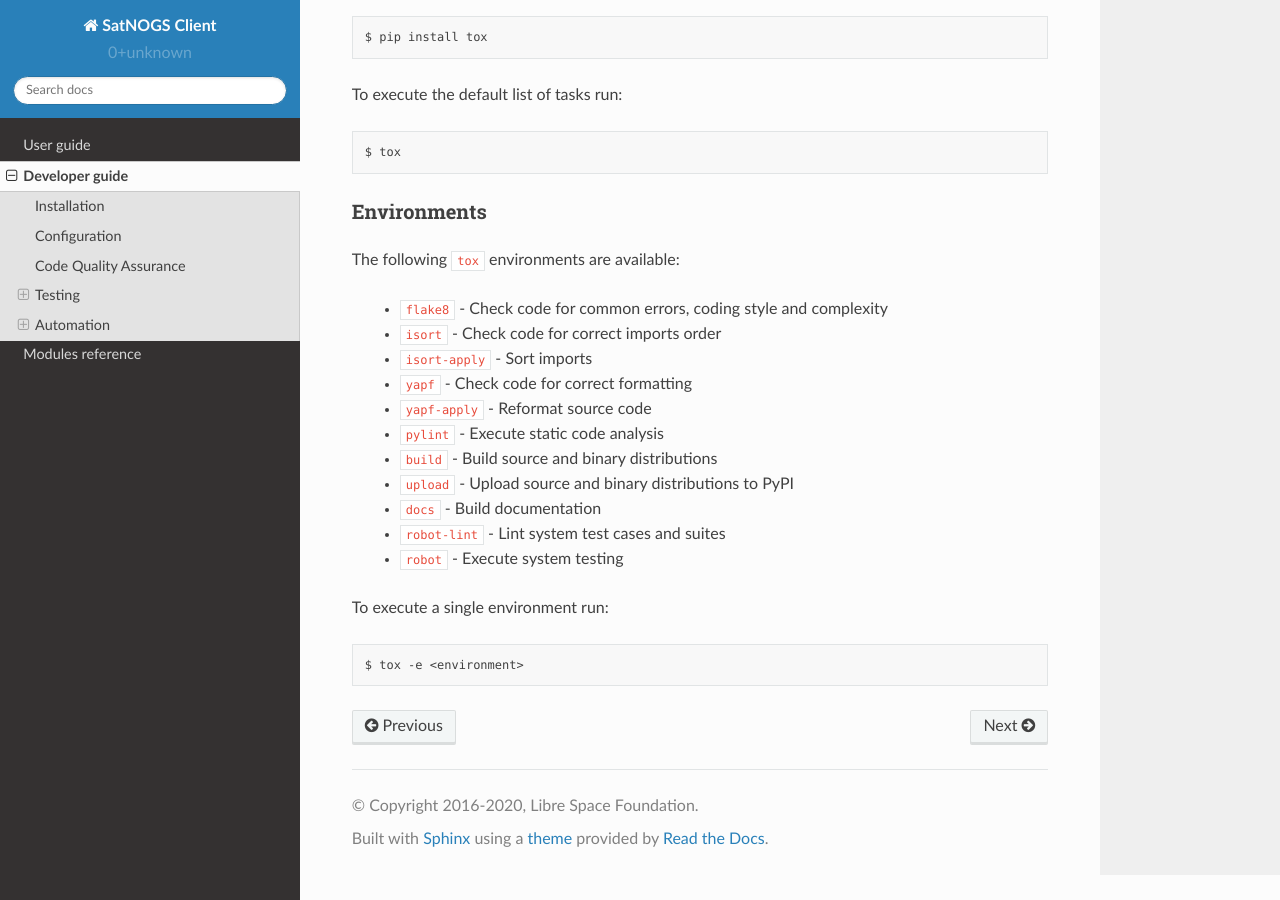
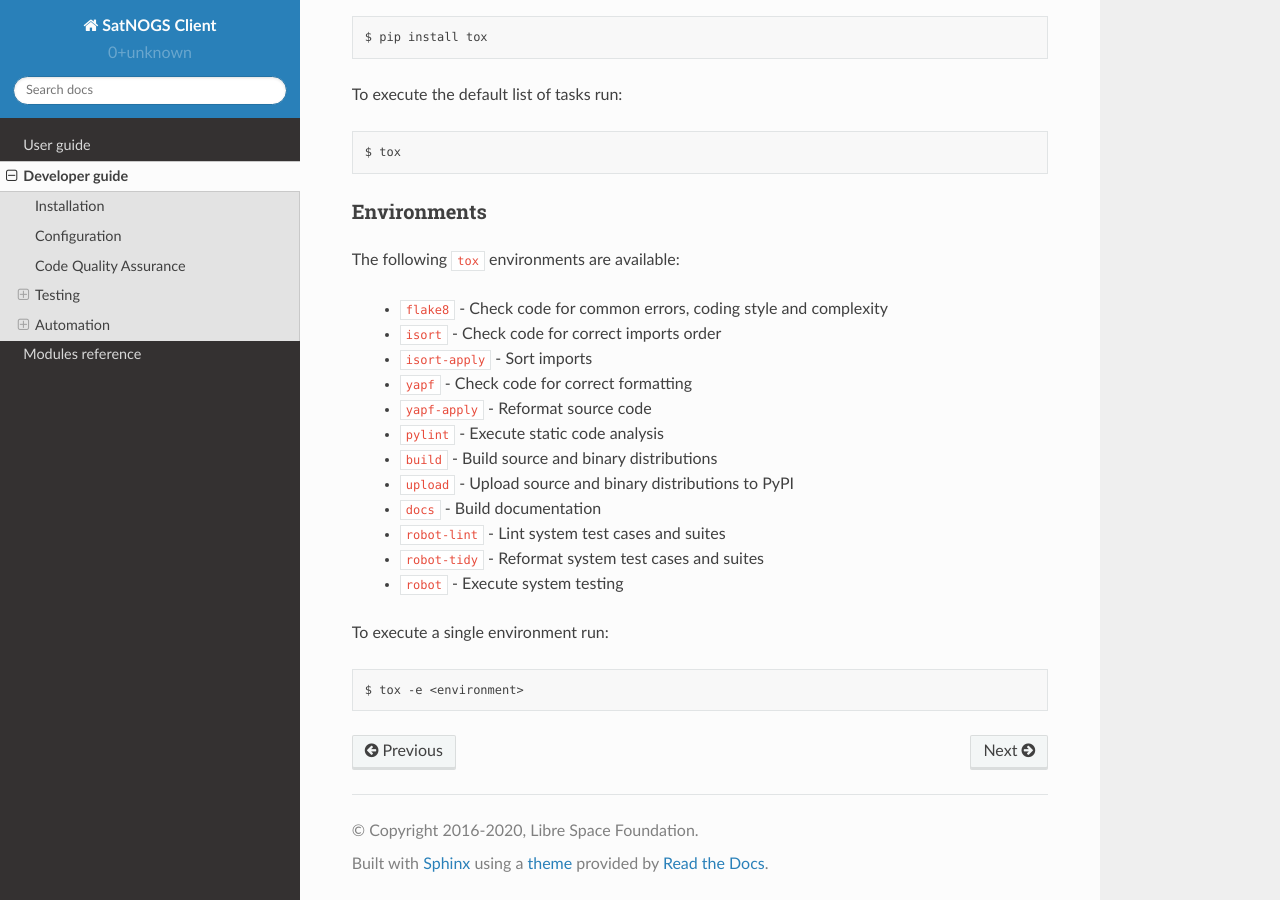
Before and after one commit to yaplik/satnogs-client, a Sphinx documentation site: the page built from docs/devguide.rst, in a window 1280 px wide and 900 px high, scrolled down 1375 px. Built offline with Sphinx 7.4.7 and the Read the Docs theme 2.0.0, drawn with Linux system fonts in a browser that asks for light colours.

Commit message:
tox: Add 'robot-tidy' environemnt to autoformat Robot files
Signed-off-by: Vasilis Tsiligiannis <acinonyx@openwrt.gr>

```diff
--- a/docs/devguide.rst
+++ b/docs/devguide.rst
@@ -81,6 +81,7 @@ The following ``tox`` environments are available:
   * ``upload`` - Upload source and binary distributions to PyPI
   * ``docs`` - Build documentation
   * ``robot-lint`` - Lint system test cases and suites
+  * ``robot-tidy`` - Reformat system test cases and suites
   * ``robot`` - Execute system testing
 
 To execute a single environment run::
```
Also changed, not shown: 1 other file.
